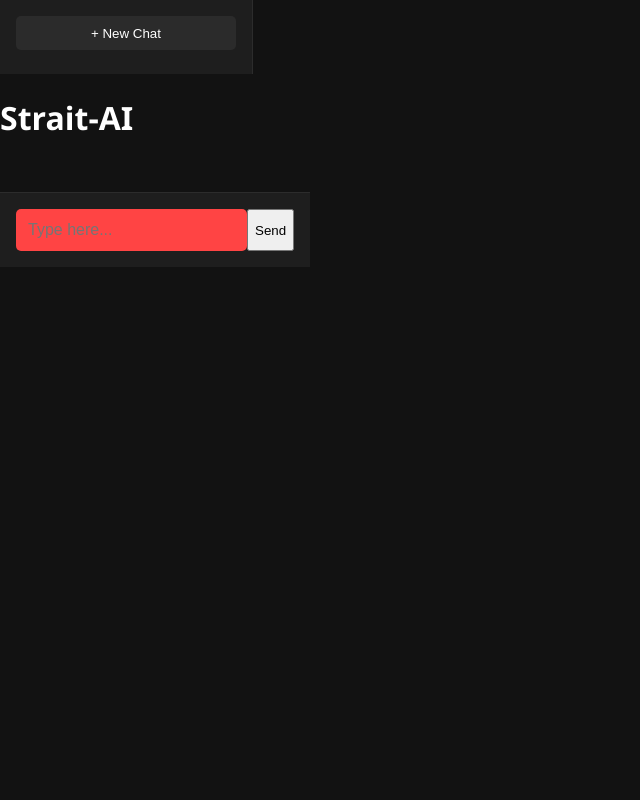
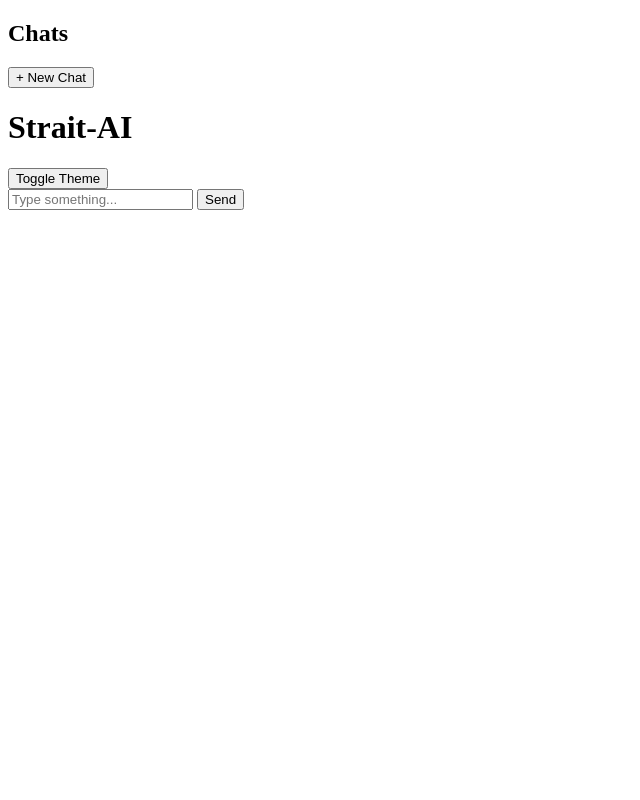
Before and after one commit to shubh72010/StraitAI_V0.3, a Flask app: page / in a window 1280 px wide. Shown: the whole page, without its empty margins (0-640 px from the left). Run offline with Flask 3, Linux system fonts and the light colour scheme; some libraries are stand-ins or nearby versions.

Commit message:
Update index.html

```diff
--- a/templates/index.html
+++ b/templates/index.html
@@ -1,27 +1,38 @@
-<!-- index.html --><!DOCTYPE html><html lang="en">
+<!DOCTYPE html>
+<html lang="en">
 <head>
-  <meta charset="UTF-8">
-  <meta name="viewport" content="width=device-width, initial-scale=1.0">
+  <meta charset="UTF-8" />
+  <meta name="viewport" content="width=device-width, initial-scale=1.0"/>
   <title>Strait-AI</title>
-  <link rel="stylesheet" href="/static/style.css">
-  <script type="module" src="/static/firebase.js"></script>
-  <script defer src="/static/script.js"></script>
+  <link rel="stylesheet" href="{{ url_for('static', filename='styles.css') }}">
 </head>
 <body>
-  <div class="app">
+  <div class="container">
     <aside class="sidebar">
+      <h2>Chats</h2>
       <button onclick="startNewChat()">+ New Chat</button>
+      <ul id="chat-history-list"></ul>
     </aside>
-    <main class="chat-container">
-      <header class="chat-header">
+
+    <main class="main">
+      <header class="header">
         <h1 id="chat-title">Strait-AI</h1>
+        <button onclick="toggleDarkMode()">Toggle Theme</button>
       </header>
-      <div id="chat-box" class="chat-box"></div>
-      <form class="input-area" onsubmit="sendMessage(); return false;">
-        <input id="user-input" type="text" placeholder="Type here...">
-        <button type="submit">Send</button>
-      </form>
+
+      <div class="chat-box" id="chat-box"></div>
+
+      <div class="input-area">
+        <input id="user-input" type="text" placeholder="Type something..." onkeydown="if(event.key==='Enter') sendMessage()" />
+        <button onclick="sendMessage()">Send</button>
+      </div>
     </main>
   </div>
+
+  <!-- Firebase -->
+  <script type="module" src="{{ url_for('static', filename='firebase.js') }}"></script>
+
+  <!-- Main Script -->
+  <script src="{{ url_for('static', filename='script.js') }}"></script>
 </body>
 </html>
```
